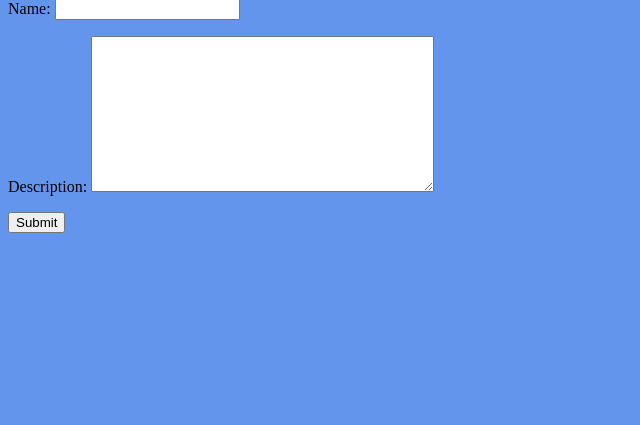
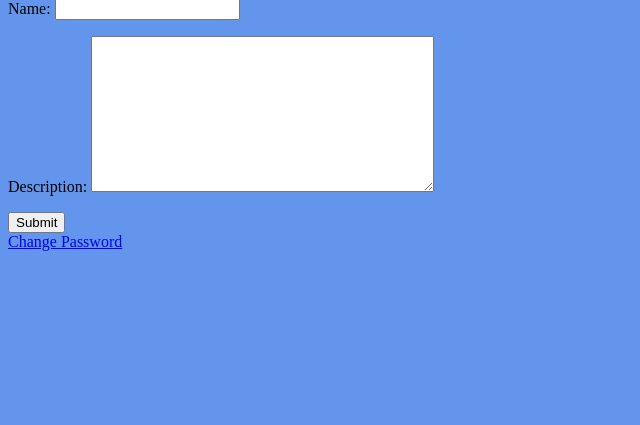
Before and after one commit to kchiv/hellowebapp, a Django app: template collection/templates/collection/edit_profile.html in a window 1280 px wide. Shown: the part 251-676 px from the top of the page, without its empty margins (0-640 px from the left). Run offline with Django 3.2, Linux system fonts and the light colour scheme; the template is opened without the code that fills it: values that come from a table or form of the project are taken from there, others are empty.

Commit message:
included password change button

```diff
--- a/collection/templates/collection/edit_profile.html
+++ b/collection/templates/collection/edit_profile.html
@@ -10,4 +10,6 @@
         {{ form.as_p }}
         <button type="submit">Submit</button>
     </form>
+
+    <a href="{% url 'password_change' %}">Change Password</a>
 {% endblock %}
```
